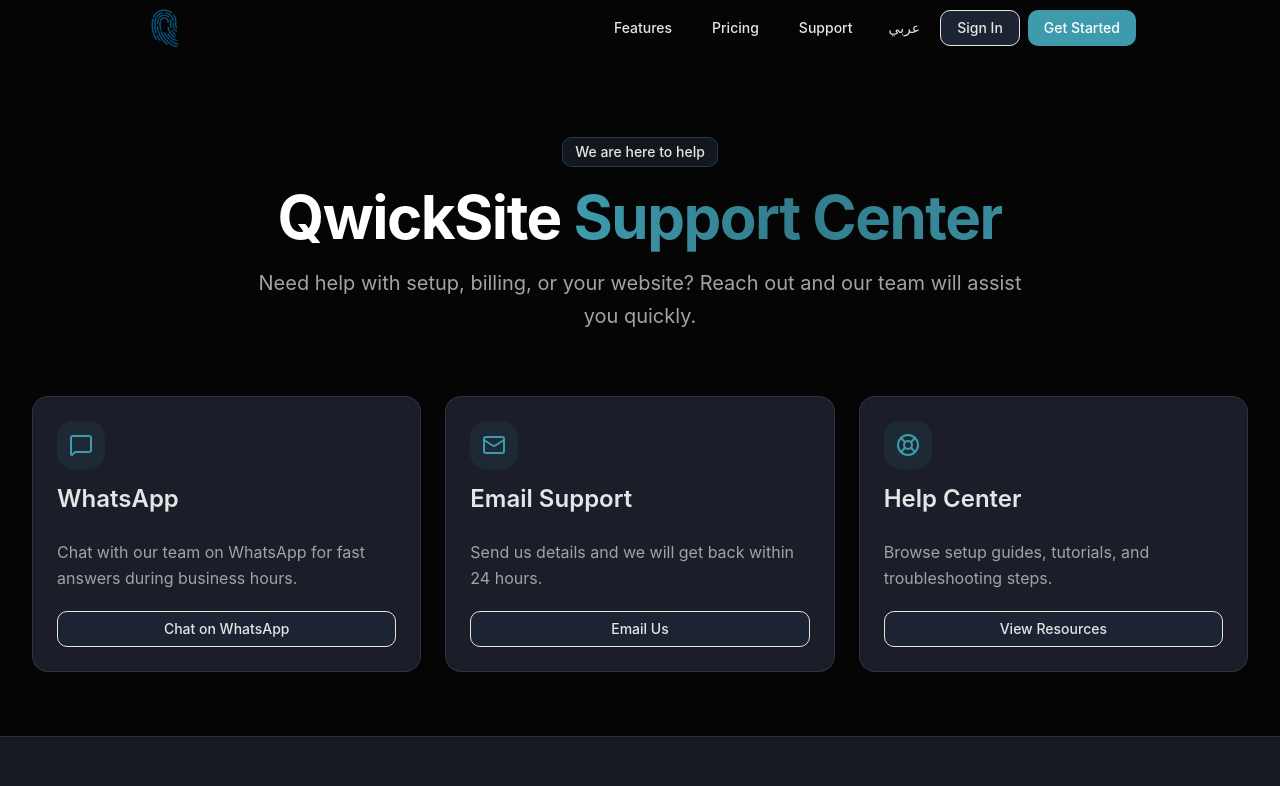
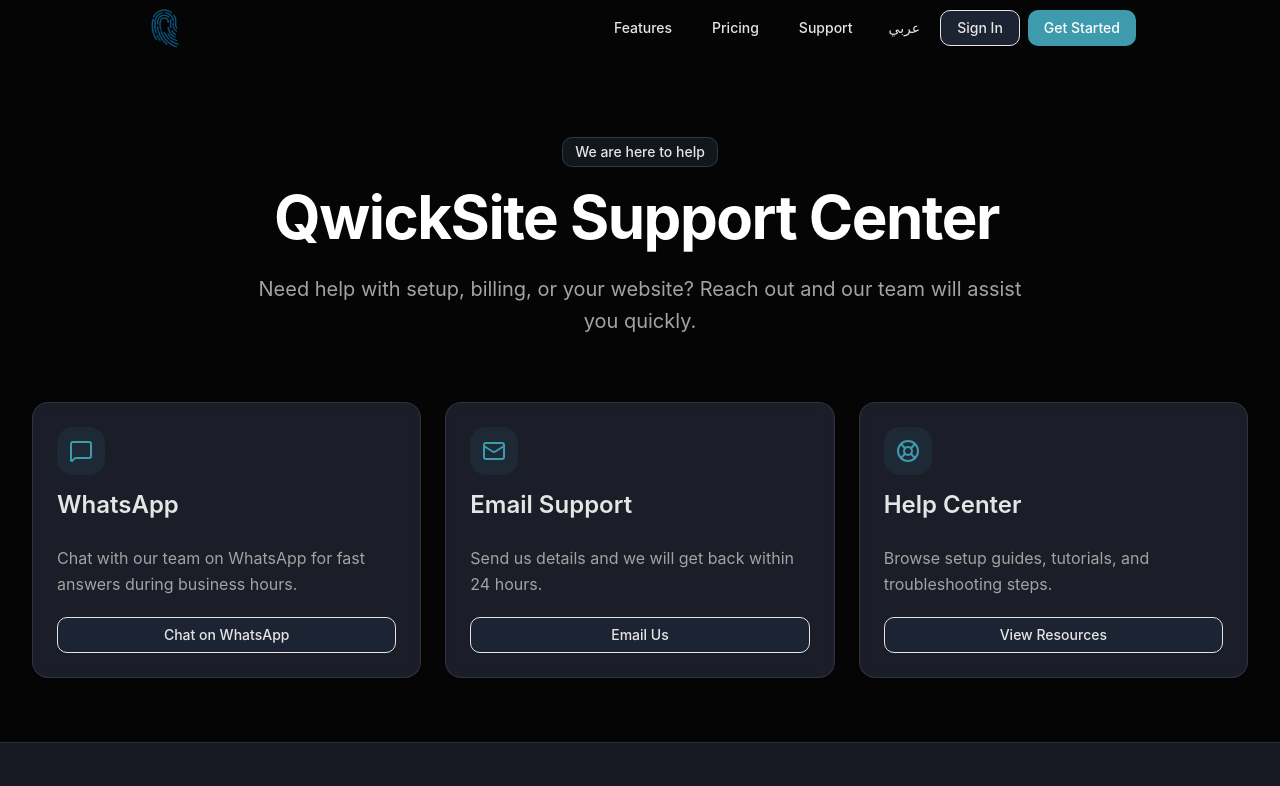
Before and after one commit to qrfds/qwicksite-landing, a Next.js app: page /en/support in a window 1280 px wide. Shown: the top 786 px of the page. Built offline with nearby package versions, Linux system fonts and the light colour scheme.

Commit message:
feat(ui): add typing effect to support page title

```diff
--- a/src/app/[locale]/support/page.tsx
+++ b/src/app/[locale]/support/page.tsx
@@ -5,6 +5,7 @@ import { Button } from "@/components/ui/button";
 import { Card, CardContent, CardHeader, CardTitle } from "@/components/ui/card";
 import { Mail, MessageSquare, LifeBuoy } from "lucide-react";
 import Link from "next/link";
+import { TypingEffect } from "@/components/ui/typing-effect";
 
 const supportOptions = [
   {
@@ -42,10 +43,7 @@ export default function SupportPage() {
               We are here to help
             </Badge>
             <h1 className="text-4xl md:text-5xl lg:text-6xl font-bold tracking-tight">
-              QwickSite{" "}
-              <span className="bg-gradient-to-r from-primary via-primary/80 to-primary/90 bg-clip-text text-transparent">
-                Support Center
-              </span>
+              <TypingEffect text="QwickSite Support Center" speed={60} />
             </h1>
             <p className="text-lg md:text-xl text-muted-foreground leading-relaxed">
               Need help with setup, billing, or your website? Reach out and our team will assist
```
